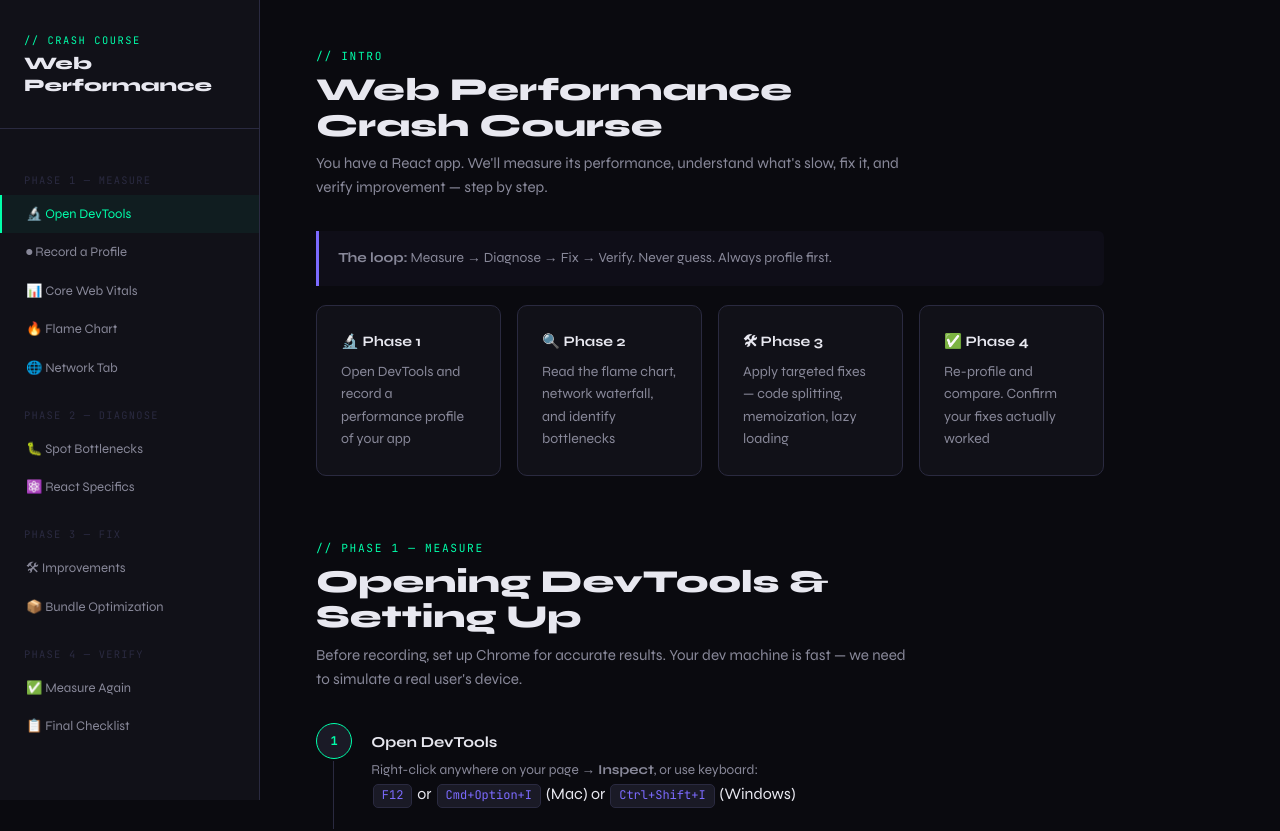
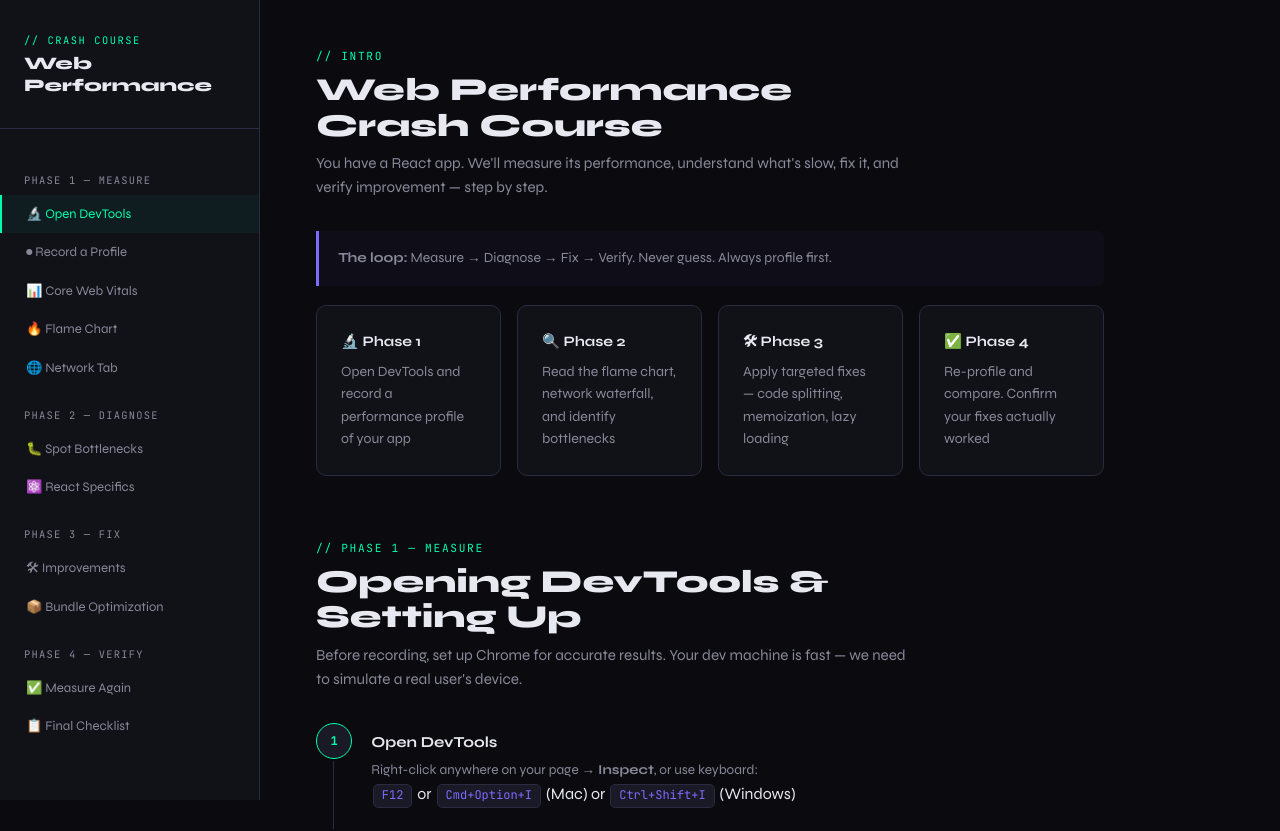
Before and after one commit to adityabhattad2021/web-performance, a plain HTML site: page index.html in a window 1280 px wide. Shown: the top 831 px of the page. Drawn offline with Linux system fonts and the light colour scheme.

```diff
--- a/index.html
+++ b/index.html
@@ -92,7 +92,7 @@
     font-size: 0.65rem;
     text-transform: uppercase;
     letter-spacing: 0.12em;
-    color: var(--border);
+    color: var(--muted);
     font-family: 'JetBrains Mono', monospace;
   }
 
```
